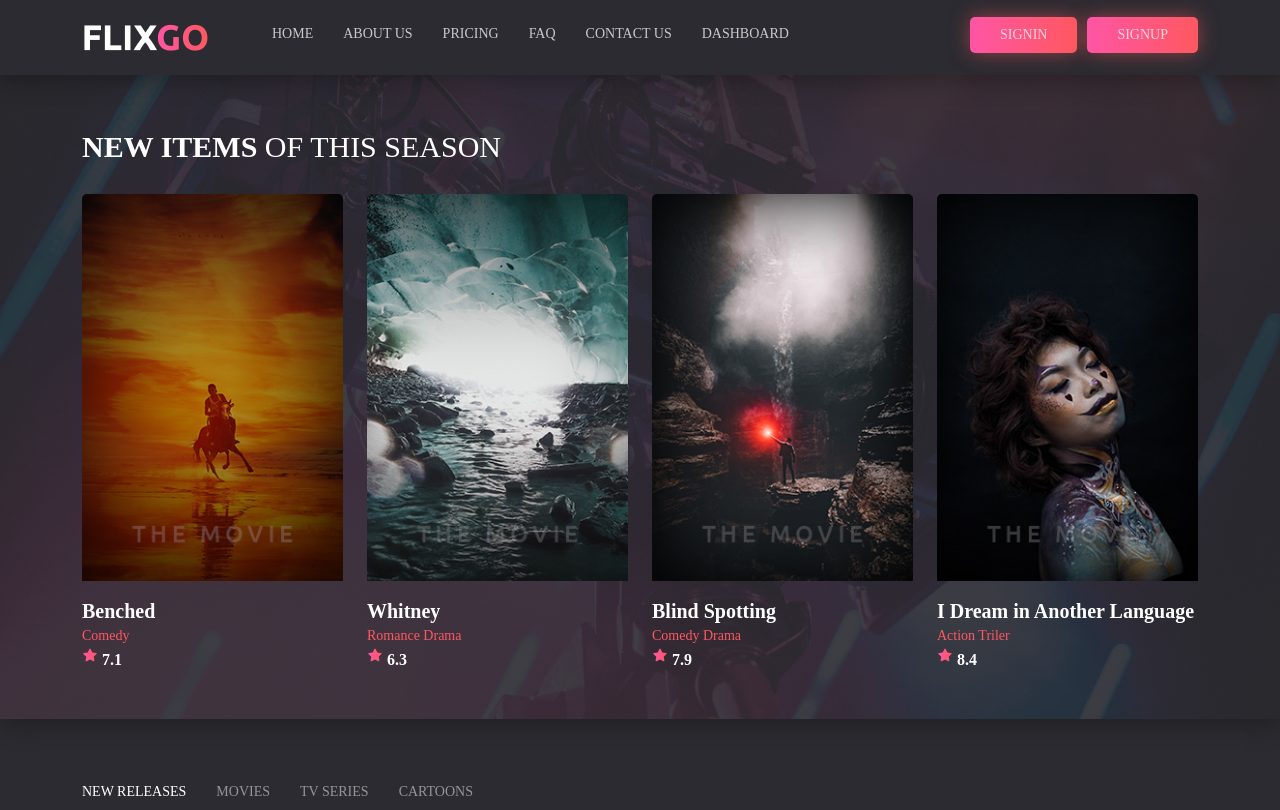
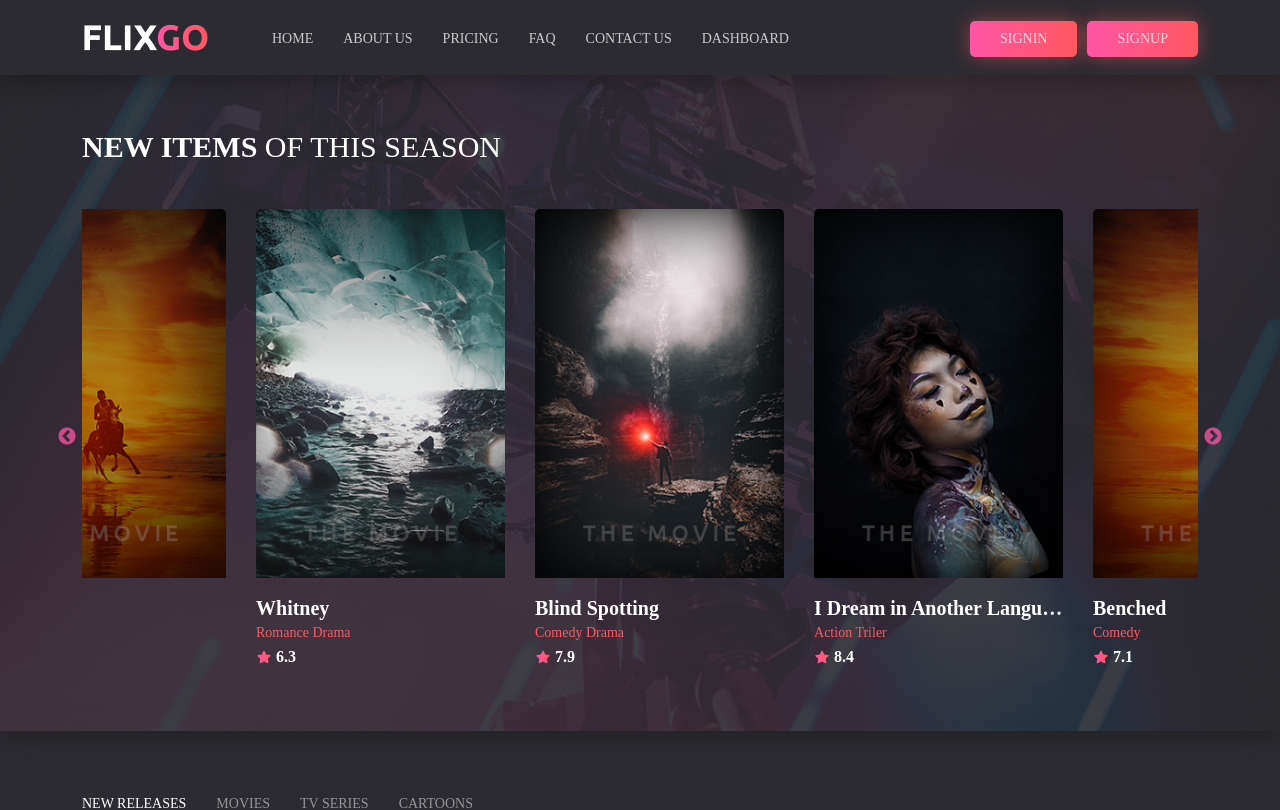
Before and after one commit to binodraajdhami/Next13MovieWebApp, a Next.js app: page / in a window 1280 px wide. Shown: the top 810 px of the page. Built offline with nearby package versions, Linux system fonts and the light colour scheme.

Commit message:
add slick slider

```diff
--- a/src/app/components/MovieList.js
+++ b/src/app/components/MovieList.js
@@ -1,8 +1,51 @@
+
+"use client"
+import Slider from "react-slick";
 import MovieCard from "./MovieCard";
 
 export default function MovieList() {
+    const BannerSliders = {
+        dots: false,
+        infinite: true,
+        speed: 2000,
+        slidesToShow: 4,
+        slidesToScroll: 1,
+        autoplay: true,
+        pauseOnHover: true,
+        autoplaySpeed: 5000,
+        swipeToSlide: true,
+        cssEase: "linear"
+    };
 
     let movieList = [
+        {
+            title: "Benched",
+            slug: 'benched',
+            category: "Comedy",
+            rating: 7.1,
+            image: "/images/movie_poster_1.jpg"
+        },
+        {
+            title: "Whitney",
+            slug: 'whitney',
+            category: "Romance Drama",
+            rating: 6.3,
+            image: "/images/movie_poster_2.jpg"
+        },
+        {
+            title: "Blind Spotting",
+            slug: 'blind-spotting',
+            category: "Comedy Drama",
+            rating: 7.9,
+            image: "/images/movie_poster_3.jpg"
+        },
+        {
+            title: "I Dream in Another Language",
+            slug: 'i-dream-in-another-language',
+            category: "Action Triler",
+            rating: 8.4,
+            image: "/images/movie_poster_4.jpg"
+        },
         {
             title: "Benched",
             slug: 'benched',
@@ -34,16 +77,16 @@ export default function MovieList() {
     ];
 
     return (
-        <div className="row">
+        <Slider {...BannerSliders}>
             {
                 movieList.map((item, index) => {
                     return (
-                        <div key={index} className="col-sm-3">
+                        <div key={index} className="item">
                             <MovieCard title={item.title} slug={item.slug} category={item.category} rating={item.rating} src={item.image} />
                         </div>
                     );
                 })
             }
-        </div>
+        </Slider>
     );
 }
--- a/src/app/components/MoviePremiere.js
+++ b/src/app/components/MoviePremiere.js
@@ -1,7 +1,21 @@
+"use client"
+import Slider from "react-slick";
 import Link from "next/link";
 import MovieCard from "./MovieCard";
 
 export default function MoviePremiere() {
+
+    const PremiereSliders = {
+        dots: false,
+        infinite: true,
+        slidesToShow: 6,
+        slidesToScroll: 1,
+        autoplay: true,
+        pauseOnHover: false,
+        speed: 3000,
+        autoplaySpeed: 3000,
+        cssEase: "linear"
+    };
 
     let movieList = [
         {
@@ -46,49 +60,48 @@ export default function MoviePremiere() {
             rating: 6.3,
             image: "/images/movie_poster_6.jpg"
         },
-        // {
-        //     title: "Whitney",
-        //     slug: 'whitney',
-        //     category: "Romance Drama",
-        //     rating: 6.3,
-        //     image: "/images/movie_poster_6.jpg"
-        // },
-        // {
-        //     title: "Benched",
-        //     slug: 'benched',
-        //     category: "Comedy",
-        //     rating: 7.1,
-        //     image: "/images/movie_poster_5.jpg"
-        // },
-        // {
-        //     title: "I Dream in Another Language",
-        //     slug: 'i-dream-in-another-language',
-        //     category: "Action Triler",
-        //     rating: 8.4,
-        //     image: "/images/movie_poster_4.jpg"
-        // },
-        // {
-        //     title: "Blind Spotting",
-        //     slug: 'blind-spotting',
-        //     category: "Comedy Drama",
-        //     rating: 7.9,
-        //     image: "/images/movie_poster_3.jpg"
-        // },
-        // {
-        //     title: "Whitney",
-        //     slug: 'whitney',
-        //     category: "Romance Drama",
-        //     rating: 6.3,
-        //     image: "/images/movie_poster_2.jpg"
-        // },
-
-        // {
-        //     title: "Benched",
-        //     slug: 'benched',
-        //     category: "Comedy",
-        //     rating: 7.1,
-        //     image: "/images/movie_poster_1.jpg"
-        // },
+        {
+            title: "Benched",
+            slug: 'benched',
+            category: "Comedy",
+            rating: 7.1,
+            image: "/images/movie_poster_1.jpg"
+        },
+        {
+            title: "Whitney",
+            slug: 'whitney',
+            category: "Romance Drama",
+            rating: 6.3,
+            image: "/images/movie_poster_2.jpg"
+        },
+        {
+            title: "Blind Spotting",
+            slug: 'blind-spotting',
+            category: "Comedy Drama",
+            rating: 7.9,
+            image: "/images/movie_poster_3.jpg"
+        },
+        {
+            title: "I Dream in Another Language",
+            slug: 'i-dream-in-another-language',
+            category: "Action Triler",
+            rating: 8.4,
+            image: "/images/movie_poster_4.jpg"
+        },
+        {
+            title: "Benched",
+            slug: 'benched',
+            category: "Comedy",
+            rating: 7.1,
+            image: "/images/movie_poster_5.jpg"
+        },
+        {
+            title: "Whitney",
+            slug: 'whitney',
+            category: "Romance Drama",
+            rating: 6.3,
+            image: "/images/movie_poster_6.jpg"
+        }
     ];
 
     return (
@@ -98,17 +111,17 @@ export default function MoviePremiere() {
                     <h2>Expected premiere</h2>
                 </div>
                 <div className="movie-premiere-content">
-                    <div className="row">
+                    <Slider {...PremiereSliders}>
                         {
                             movieList.map((item, index) => {
                                 return (
-                                    <div key={index} className="col-md-2 col-sm-4 col-6">
+                                    <div key={index} className="item">
                                         <MovieCard title={item.title} slug={item.slug} category={item.category} rating={item.rating} src={item.image} />
                                     </div>
                                 );
                             })
                         }
-                    </div>
+                    </Slider>
                 </div>
                 <div className="movie-premiere-load-more">
                     <Link href="/movies">SHOW MORE</Link>
--- a/src/app/layout.js
+++ b/src/app/layout.js
@@ -1,4 +1,6 @@
 import "./styles/bootstrap.css";
+import "slick-carousel/slick/slick.css";
+import "slick-carousel/slick/slick-theme.css";
 import './styles/globals.css';
 
 import Header from './components/Header';
--- a/src/app/styles/globals.css
+++ b/src/app/styles/globals.css
@@ -30,6 +30,16 @@ ol,
 li {
     margin: 0px;
     padding: 0px;
+}
+
+/* ============================== Slickk Slider */
+.slick-slide img {
+    display: inline-block;
+}
+
+.slick-prev:before,
+.slick-next:before {
+    color: #ff55a5;
 }
 
 /* ============================== Header Section */
@@ -71,7 +81,7 @@ li {
 }
 
 .header nav:first-child ul li a {
-    margin-top: 11px;
+    margin-top: 16px;
     margin-right: 30px;
 }
 
@@ -81,7 +91,7 @@ li {
 
 .header nav:last-child ul li a {
     padding: 10px 30px;
-    margin-top: 2px;
+    margin-top: 6px;
     margin-left: 10px;
     border-radius: 5px;
     background-image: linear-gradient(90deg, #ff55a5 0%, #ff5860 100%);
@@ -119,6 +129,10 @@ li {
 
 .movie-banner-title h2 span {
     font-weight: 700;
+}
+
+.movie-banner-list .slick-slide {
+    padding: 15px;
 }
 
 /* ============================== Movie Card Section */
@@ -215,7 +229,7 @@ li {
 .movie-card-detail .rating img {
     position: relative;
     width: 16px;
-    top: -2px;
+    top: 3px;
 }
 
 .movie-card:hover {
@@ -335,7 +349,7 @@ li {
 .new-releases-item-content .rating-info li img {
     position: relative;
     width: 16px;
-    top: -2px;
+    top: 3px;
 }
 
 .new-releases-item-content p {
@@ -389,6 +403,11 @@ li {
     background-image: linear-gradient(90deg, #ff55a5 0%, #ff5860 100%);
     box-shadow: 0 0 20px 0 rgb(255 88 96 / 50%);
 }
+
+.movie-premiere-content .slick-slide {
+    padding: 5px;
+}
+
 
 /* ============================== Footer Section */
 .footer {
@@ -500,6 +519,7 @@ li {
     border-radius: 5px;
     border: #ff55a5 solid 2px;
     transition: all linear 0.3s;
+    cursor: pointer;
 }
 
 .scroll-to-top .btn-gototop:hover {
@@ -980,6 +1000,14 @@ li {
     text-decoration: none;
 }
 
+/* ============================== Pricing Page */
+
+
+
+
+
+
+
 /* ============================== Admin Dashboard Page */
 .admin-dashboard {
     padding: 130px 0 50px;
```
Also changed, not shown: src/app/(pages)/pricing/page.js (+9 -2 lines).
